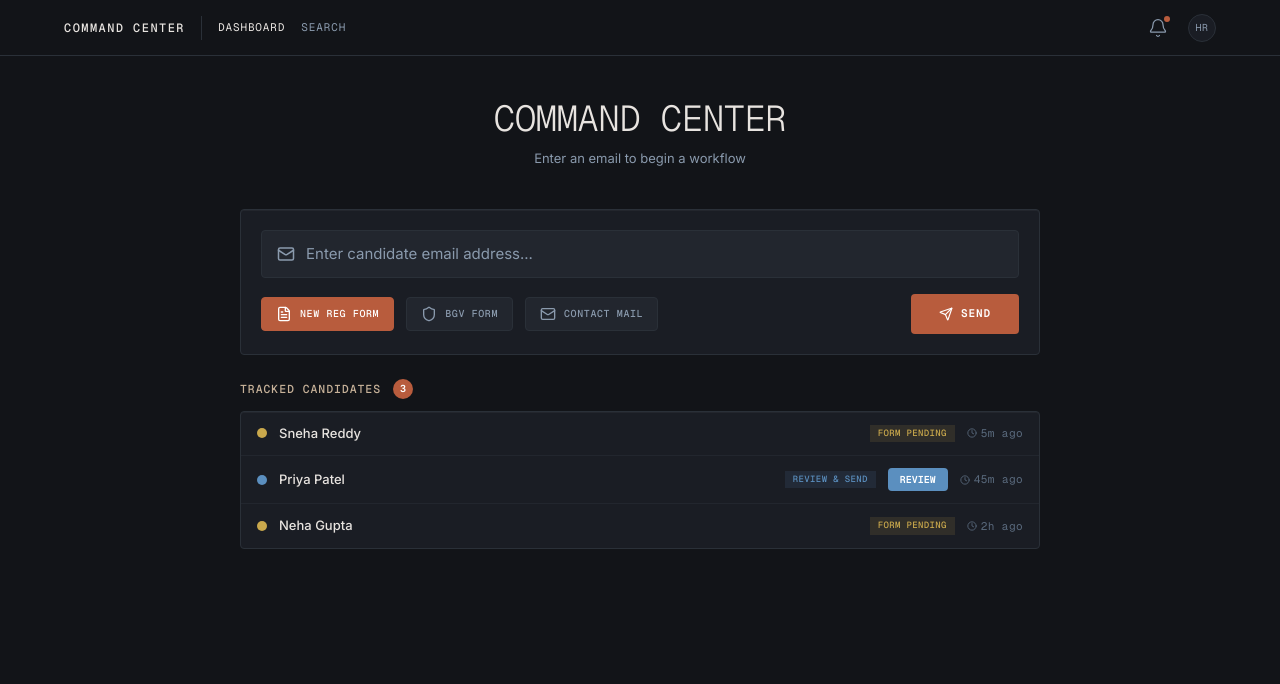
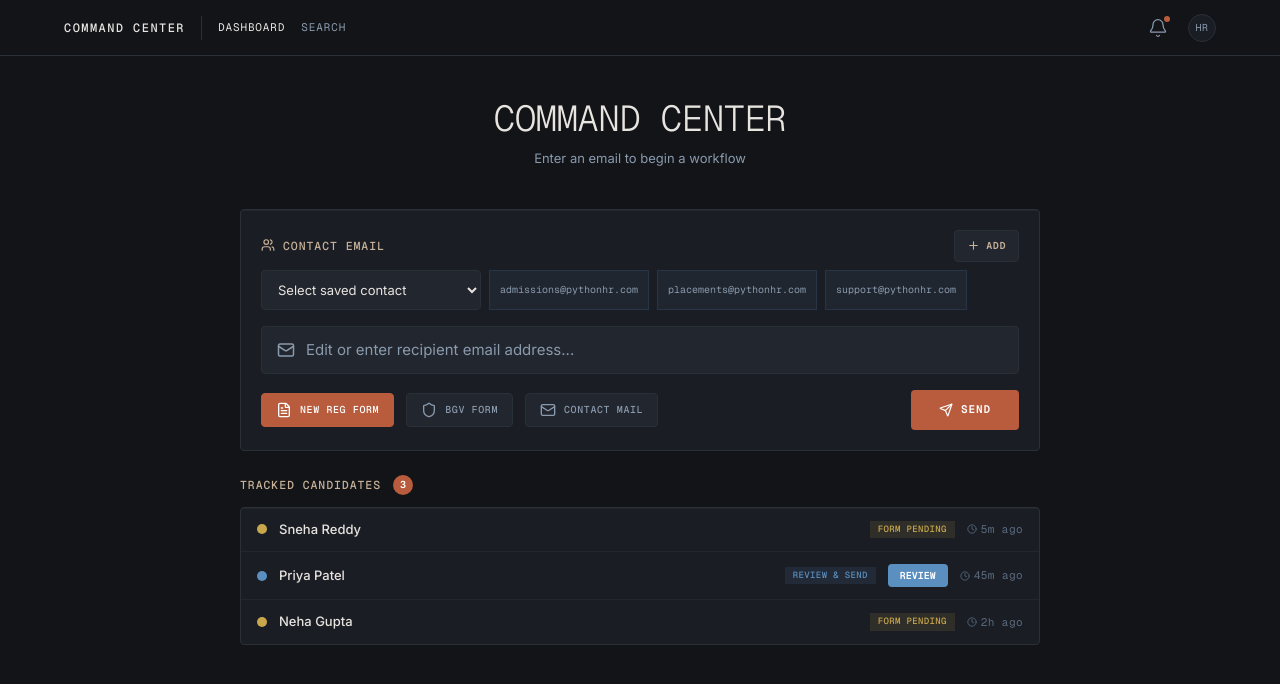
Before and after one commit to kanmani-hub/crm, a React (Vite) app in the folder app/: page / in a window 1280 px wide. Shown: the top 684 px of the page. Built offline with nearby package versions, Linux system fonts and the light colour scheme.

Commit message:
Add selectable contact email sender

```diff
--- a/app/src/pages/Dashboard.tsx
+++ b/app/src/pages/Dashboard.tsx
@@ -1,6 +1,6 @@
 import { useState } from 'react';
 import { motion, AnimatePresence } from 'framer-motion';
-import { Mail, FileText, Shield, Send, ClipboardList, Clock } from 'lucide-react';
+import { Mail, FileText, Shield, Send, ClipboardList, Clock, Plus, Users } from 'lucide-react';
 import { useStore } from '@/store/useStore';
 import type { PayloadType, TrackedStatus } from '@/types';
 import TopNavigationBar from '@/components/TopNavigationBar';
@@ -15,8 +15,9 @@ const toggles: { type: PayloadType; label: string; icon: typeof FileText; color:
 ];
 
 export default function Dashboard() {
-  const { trackedCandidates, addTrackedCandidate, updateTrackedStatus, showToast } = useStore();
+  const { trackedCandidates, settings, updateSettings, addTrackedCandidate, updateTrackedStatus, showToast } = useStore();
   const [email, setEmail] = useState('');
+  const [selectedContact, setSelectedContact] = useState('');
   const [selectedToggle, setSelectedToggle] = useState<PayloadType>('new-registration');
   const [isSending, setIsSending] = useState(false);
   const [emailError, setEmailError] = useState('');
@@ -24,6 +25,37 @@ export default function Dashboard() {
   const [reviewCandidate, setReviewCandidate] = useState<string | null>(null);
 
   const validateEmail = (e: string) => /^[^\s@]+@[^\s@]+\.[^\s@]+$/.test(e);
+
+  const handleSelectContact = (contactEmail: string) => {
+    setSelectedContact(contactEmail);
+    setEmail(contactEmail);
+    setEmailError('');
+  };
+
+  const handleAddContact = () => {
+    const nextEmail = email.trim();
+    if (!nextEmail) {
+      setEmailError('Enter an email to add');
+      return;
+    }
+    if (!validateEmail(nextEmail)) {
+      setEmailError('Please enter a valid email');
+      return;
+    }
+    if (settings.contactEmails.some((contact) => contact.toLowerCase() === nextEmail.toLowerCase())) {
+      setSelectedContact(nextEmail);
+      showToast('Contact already available', 'info');
+      return;
+    }
+
+    updateSettings({
+      ...settings,
+      contactEmails: [...settings.contactEmails, nextEmail],
+    });
+    setSelectedContact(nextEmail);
+    setEmailError('');
+    showToast('Contact email added');
+  };
 
   const handleSend = async () => {
     if (!email.trim()) {
@@ -49,6 +81,7 @@ export default function Dashboard() {
     });
 
     showToast(`Form link dispatched to ${email.trim()}`);
+    setSelectedContact('');
     setEmail('');
     setIsSending(false);
   };
@@ -202,14 +235,70 @@ export default function Dashboard() {
           className="max-w-[800px] mx-auto"
         >
           <div className="bg-cc-base-surface border border-cc-gridline rounded p-5 shadow-inset-glow">
+            {/* Contact Selector */}
+            <div className="mb-4">
+              <div className="flex items-center justify-between gap-3 mb-2">
+                <div className="flex items-center gap-2">
+                  <Users size={14} className="text-cc-warm-text" />
+                  <span className="section-header">CONTACT EMAIL</span>
+                </div>
+                <button
+                  type="button"
+                  onClick={handleAddContact}
+                  disabled={isSending}
+                  className="inline-flex items-center gap-1.5 h-8 px-3 rounded border border-cc-gridline bg-cc-base-elevated font-mono text-[10px] font-semibold uppercase tracking-[0.06em] text-cc-warm-text hover:border-cc-warm-primary disabled:opacity-50 transition-colors"
+                >
+                  <Plus size={13} />
+                  ADD
+                </button>
+              </div>
+
+              <div className="grid gap-2 sm:grid-cols-[220px_1fr]">
+                <select
+                  value={selectedContact}
+                  onChange={(e) => handleSelectContact(e.target.value)}
+                  disabled={isSending}
+                  className="h-10 bg-cc-base-elevated border border-cc-gridline rounded px-3 font-sans text-[13px] text-cc-text-high focus:border-cc-warm-primary focus:outline-none transition-colors"
+                >
+                  <option value="">Select saved contact</option>
+                  {settings.contactEmails.map((contact) => (
+                    <option key={contact} value={contact}>
+                      {contact}
+                    </option>
+                  ))}
+                </select>
+
+                <div className="flex flex-wrap gap-2">
+                  {settings.contactEmails.map((contact) => {
+                    const isActive = email.trim().toLowerCase() === contact.toLowerCase();
+                    return (
+                      <button
+                        key={contact}
+                        type="button"
+                        onClick={() => handleSelectContact(contact)}
+                        disabled={isSending}
+                        className={`max-w-full rounded-sm border px-2.5 py-1 font-mono text-[10px] transition-colors ${
+                          isActive
+                            ? 'border-cc-warm-primary bg-[rgba(184,92,61,0.14)] text-cc-warm-text'
+                            : 'border-[rgba(91,143,191,0.15)] bg-[rgba(91,143,191,0.08)] text-cc-text-mid hover:text-cc-warm-text'
+                        }`}
+                      >
+                        <span className="block truncate">{contact}</span>
+                      </button>
+                    );
+                  })}
+                </div>
+              </div>
+            </div>
+
             {/* Email Input */}
             <div className="relative">
               <Mail size={18} className="absolute left-4 top-1/2 -translate-y-1/2 text-cc-text-mid" />
               <input
                 type="email"
                 value={email}
-                onChange={(e) => { setEmail(e.target.value); setEmailError(''); }}
-                placeholder="Enter candidate email address..."
+                onChange={(e) => { setEmail(e.target.value); setSelectedContact(''); setEmailError(''); }}
+                placeholder="Edit or enter recipient email address..."
                 className={`w-full h-12 bg-cc-base-elevated border rounded pl-11 pr-4 font-sans text-[15px] text-cc-text-high placeholder:text-cc-text-mid focus:outline-none transition-colors ${emailError ? 'border-cc-danger' : 'border-cc-gridline focus:border-cc-warm-primary'}`}
                 onKeyDown={(e) => { if (e.key === 'Enter' && (e.ctrlKey || e.metaKey)) handleSend(); }}
                 disabled={isSending}
--- a/app/src/store/useStore.ts
+++ b/app/src/store/useStore.ts
@@ -185,6 +185,11 @@ const mockTracked: TrackedCandidate[] = [
 const defaultSettings: AppSettings = {
   bgvTeamEmail: 'bgv-team@pythonhr.com',
   orgName: 'Python HR',
+  contactEmails: [
+    'admissions@pythonhr.com',
+    'placements@pythonhr.com',
+    'support@pythonhr.com',
+  ],
   courses: ['Python Full Stack', 'Data Science', 'Machine Learning', 'Web Development', 'Other'],
   branches: ['Main Branch', 'Online', 'Branch A', 'Branch B'],
   googleSheetLinks: {
--- a/app/src/types/index.ts
+++ b/app/src/types/index.ts
@@ -84,6 +84,7 @@ export interface FilterChip {
 export interface AppSettings {
   bgvTeamEmail: string;
   orgName: string;
+  contactEmails: string[];
   courses: string[];
   branches: string[];
   googleSheetLinks: {
```
